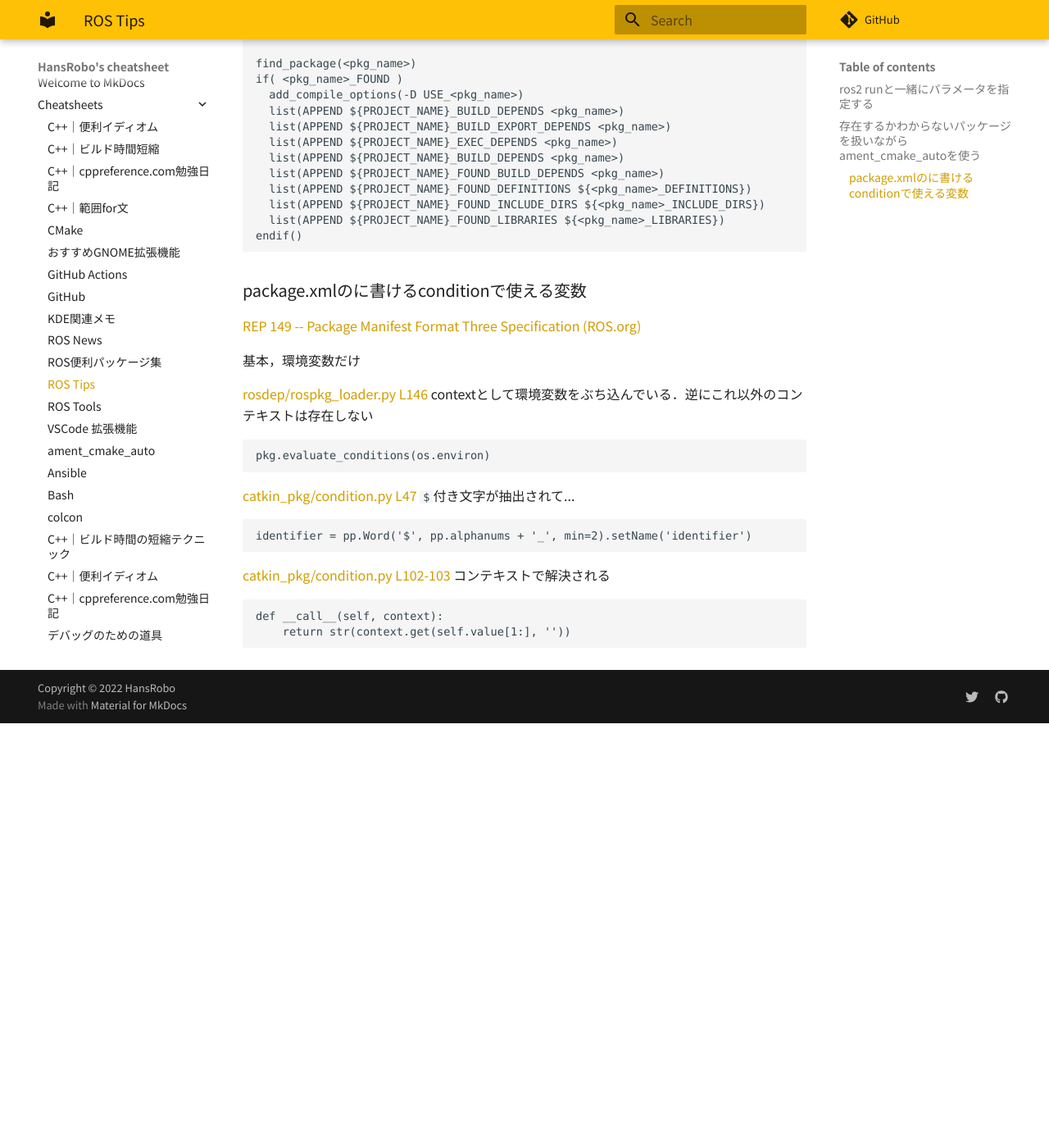
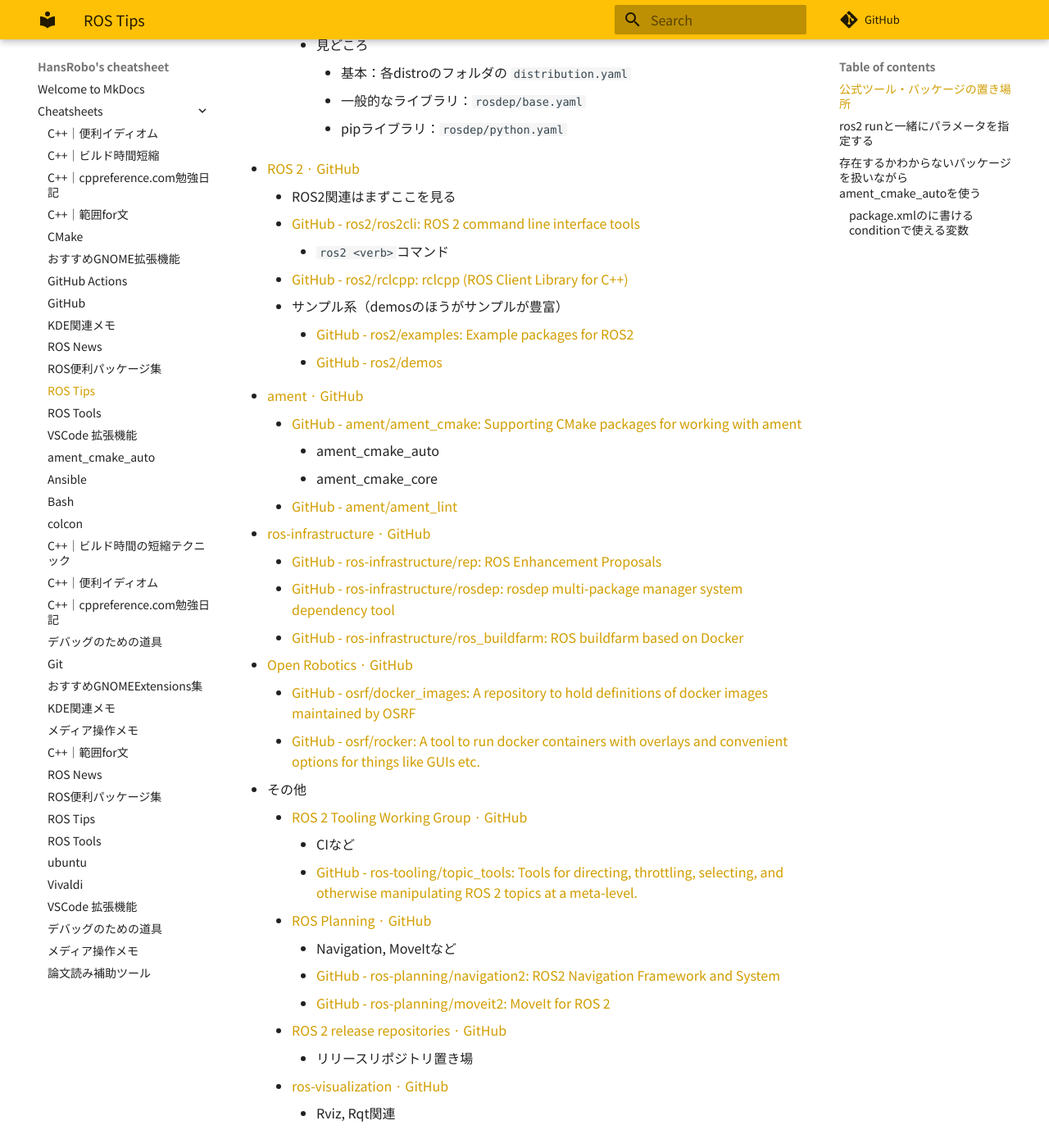
Before and after one commit to HansRobo/mycheatsheet_mkdocs, an MkDocs documentation site: the page built from docs/cheatsheets/ROS Tips.md, in a window 1280 px wide and 1400 px high, scrolled down 518 px. Shown: the whole window at 82% size. Built offline with MkDocs 1.6.1 and Material for MkDocs 9.7.7, drawn with Linux system fonts in a browser that asks for light colours; some web fonts are replaced; comment, search, counter and statistics services are not loaded; some of the changed text lies outside the part shown.

Commit message:
🔄 synced local 'docs/cheatsheets' with remote 'cheatsheets'

```diff
--- a/docs/cheatsheets/ROS Tips.md
+++ b/docs/cheatsheets/ROS Tips.md
@@ -8,6 +8,52 @@
 intro: ROS Tips
 ---
 
+### 公式ツール・パッケージの置き場所
+
+複数オーガナイゼーションに別れて配置されているので忘れやすいのでメモ
+
+- [colcon · GitHub](https://github.com/colcon)
+	- colcon本体，プラグイン
+- [ROS core stacks · GitHub](https://github.com/ros)
+	- ROS1のものも多いが，rosdistroなどROS2でも共通で使えるものはここにあることが多い
+	- [GitHub - ros/rosdistro: This repo maintains a lists of repositories for each ROS distribution](https://github.com/ros/rosdistro)
+		- rosdepの依存解決・aptへの反映のときに参照されるリポジトリ
+		- 見どころ
+			- 基本：各distroのフォルダの `distribution.yaml`
+			- 一般的なライブラリ：`rosdep/base.yaml`
+			- pipライブラリ：`rosdep/python.yaml`
+- [ROS 2 · GitHub](https://github.com/ros2)
+	- ROS2関連はまずここを見る
+	- [GitHub - ros2/ros2cli: ROS 2 command line interface tools](https://github.com/ros2/ros2cli)
+		- `ros2 <verb>`コマンド
+	- [GitHub - ros2/rclcpp: rclcpp (ROS Client Library for C++)](https://github.com/ros2/rclcpp)
+	- サンプル系（demosのほうがサンプルが豊富）
+		- [GitHub - ros2/examples: Example packages for ROS2](https://github.com/ros2/examples)
+		- [GitHub - ros2/demos](https://github.com/ros2/demos)
+- [ament · GitHub](https://github.com/ament)
+	- [GitHub - ament/ament\_cmake: Supporting CMake packages for working with ament](https://github.com/ament/ament_cmake)
+		- ament_cmake_auto
+		- ament_cmake_core
+	- [GitHub - ament/ament\_lint](https://github.com/ament/ament_lint)
+- [ros-infrastructure · GitHub](https://github.com/ros-infrastructure)
+	- [GitHub - ros-infrastructure/rep: ROS Enhancement Proposals](https://github.com/ros-infrastructure/rep)
+	- [GitHub - ros-infrastructure/rosdep: rosdep multi-package manager system dependency tool](https://github.com/ros-infrastructure/rosdep)
+	- [GitHub - ros-infrastructure/ros\_buildfarm: ROS buildfarm based on Docker](https://github.com/ros-infrastructure/ros_buildfarm)
+- [Open Robotics · GitHub](https://github.com/osrf)
+	- [GitHub - osrf/docker\_images: A repository to hold definitions of docker images maintained by OSRF](https://github.com/osrf/docker_images)
+	- [GitHub - osrf/rocker: A tool to run docker containers with overlays and convenient options for things like GUIs etc.](https://github.com/osrf/rocker)
+- その他
+	- [ROS 2 Tooling Working Group · GitHub](https://github.com/ros-tooling)
+		- CIなど
+		- [GitHub - ros-tooling/topic\_tools: Tools for directing, throttling, selecting, and otherwise manipulating ROS 2 topics at a meta-level.](https://github.com/ros-tooling/topic_tools)
+	- [ROS Planning · GitHub](https://github.com/ros-planning)
+		- Navigation, MoveItなど
+		- [GitHub - ros-planning/navigation2: ROS2 Navigation Framework and System](https://github.com/ros-planning/navigation2)
+		- [GitHub - ros-planning/moveit2: MoveIt for ROS 2](https://github.com/ros-planning/moveit2)
+	- [ROS 2 release repositories · GitHub](https://github.com/ros2-gbp)
+		- リリースリポジトリ置き場
+	- [ros-visualization · GitHub](https://github.com/ros-visualization)
+		- Rviz, Rqt関連
 
 
 ### `ros2 run`と一緒にパラメータを指定する
```
